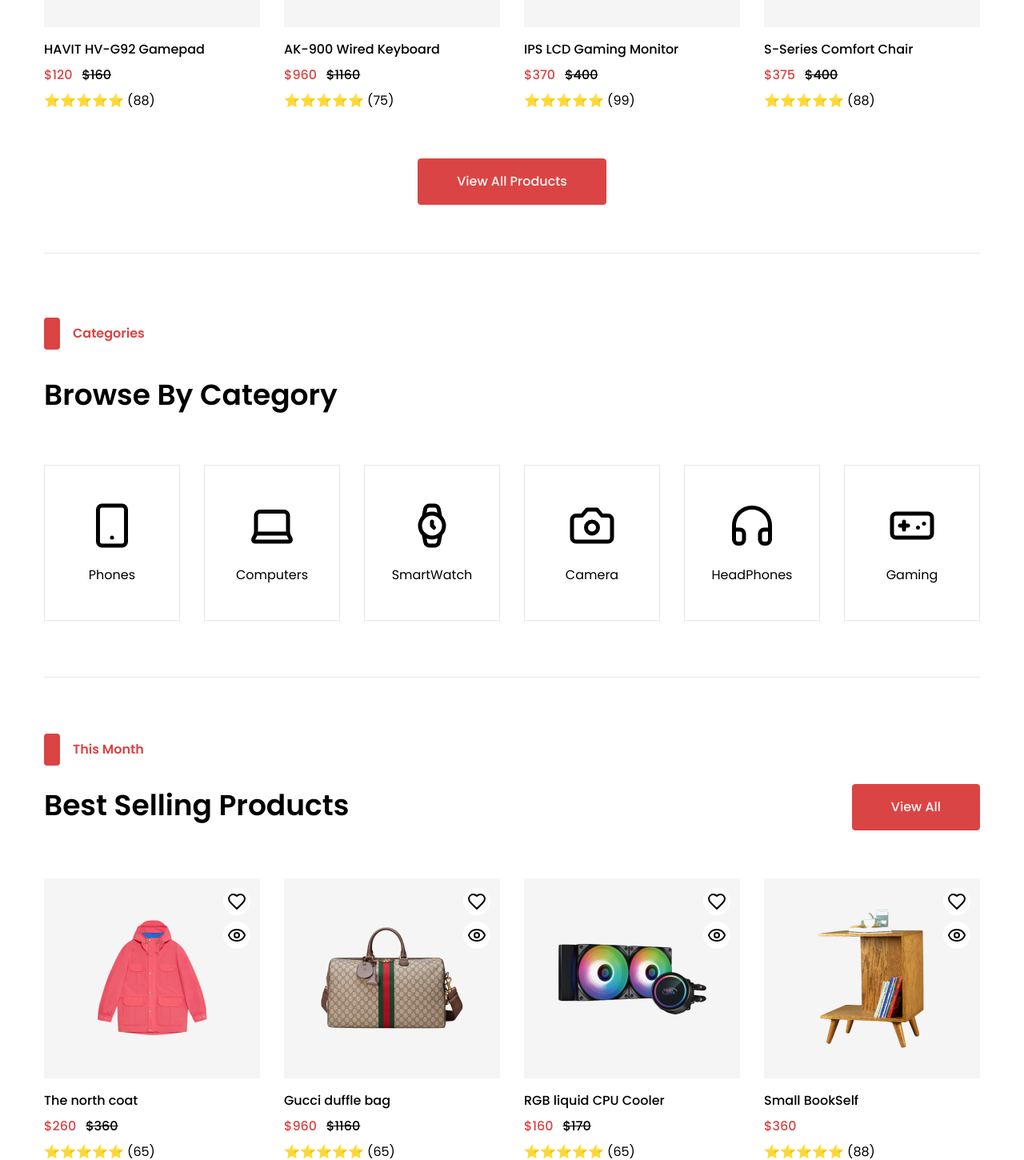
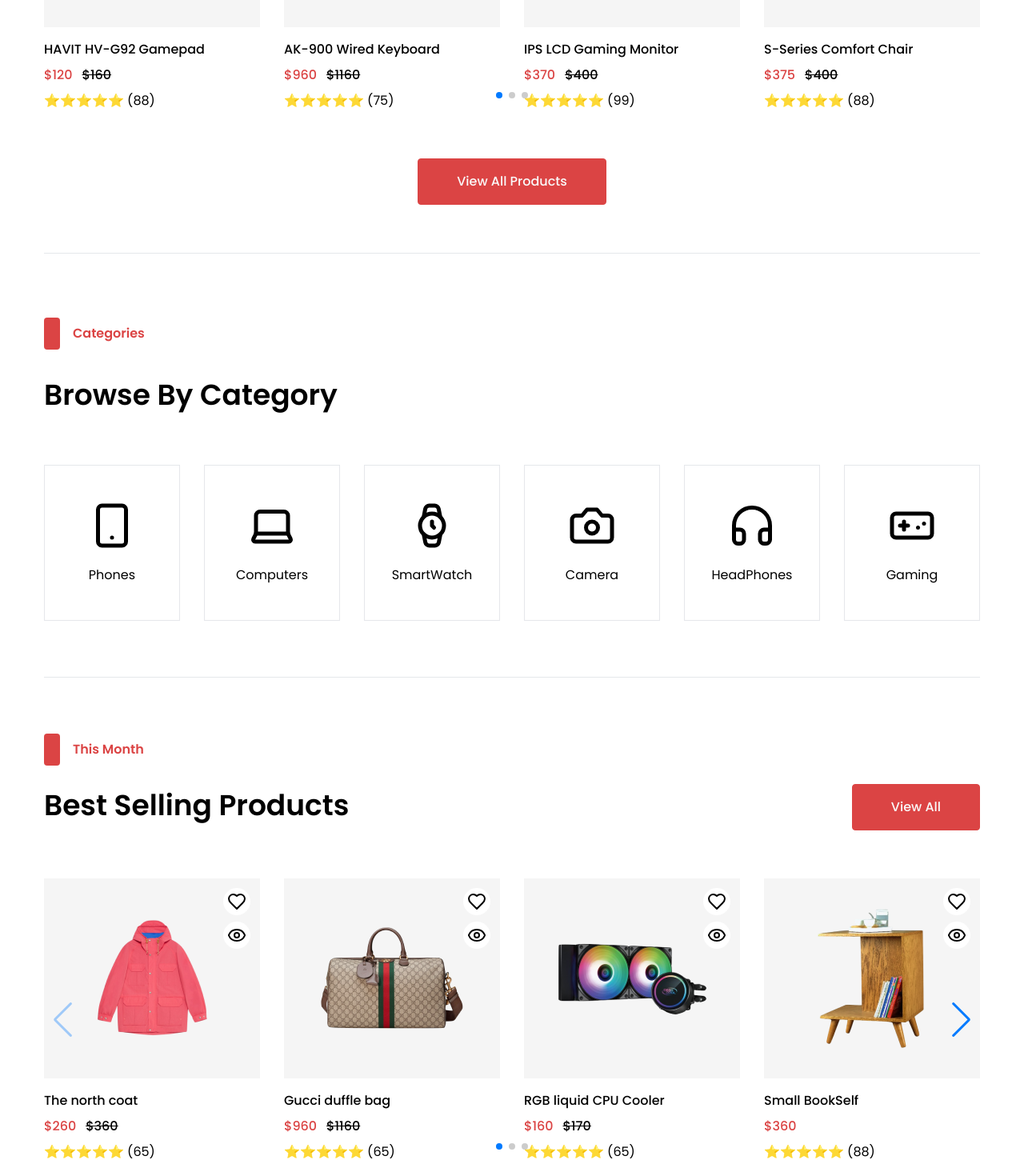
Before and after one commit to xkamoladdin/eShop, a React (Vite) app: page / in a window 1280 px wide. Shown: the part 1151-2601 px from the top of the page at 80% size. Built offline with nearby package versions, Linux system fonts and the light colour scheme.

Commit message:
carousel-button

```diff
--- a/src/Components/OurProducts/index.jsx
+++ b/src/Components/OurProducts/index.jsx
@@ -11,6 +11,8 @@
 import ProCard7 from'../../assets/procard7.png'
 import ProCard8 from'../../assets/procard8.png'
 import { NavLink } from "react-router-dom";
+import { Navigation, Pagination, Scrollbar, A11y } from 'swiper/modules';
+
 
 
 export default class index extends Component {
@@ -30,10 +32,13 @@
 
 
         <Swiper
+          modules={[Navigation, Pagination, Scrollbar, A11y]}
           spaceBetween={30}
           slidesPerView={4}
-          onSlideChange={() => console.log("slide change")}
+          navigation
+        //   pagination={{ clickable: true }}
           onSwiper={(swiper) => console.log(swiper)}
+          onSlideChange={() => console.log('slide change')}
           className="w-full mb-[60px]"
         >
             <SwiperSlide className="w-[270px]">
@@ -87,10 +92,13 @@
         </Swiper>
 
         <Swiper
+          modules={[Navigation, Pagination, Scrollbar, A11y]}
           spaceBetween={30}
           slidesPerView={4}
-          onSlideChange={() => console.log("slide change")}
+          navigation
+        //   pagination={{ clickable: true }}
           onSwiper={(swiper) => console.log(swiper)}
+          onSlideChange={() => console.log('slide change')}
           className="w-full mb-[60px]"
         >
             <SwiperSlide className="w-[270px]">
--- a/src/Components/ThisMonth/index.jsx
+++ b/src/Components/ThisMonth/index.jsx
@@ -8,6 +8,8 @@
 import Month2 from'../../assets/month-card2.png'
 import Month3 from'../../assets/month-card3.png'
 import Month4 from'../../assets/month-card4.png'
+import { Navigation, Pagination, Scrollbar, A11y } from 'swiper/modules';
+
 
 
 
@@ -30,10 +32,13 @@
           </div>
         </div>
         <Swiper
+          modules={[Navigation, Pagination, Scrollbar, A11y]}
           spaceBetween={30}
           slidesPerView={4}
-          onSlideChange={() => console.log("slide change")}
+          navigation
+          pagination={{ clickable: true }}
           onSwiper={(swiper) => console.log(swiper)}
+          onSlideChange={() => console.log('slide change')}
           className="w-full mb-[140px]"
         >
             <SwiperSlide className="w-[270px]">
--- a/src/Components/Today-Cart/index.jsx
+++ b/src/Components/Today-Cart/index.jsx
@@ -7,7 +7,14 @@
 import Game4 from'../../assets/game-card4.png'
 import { NavLink } from "react-router-dom";
 import { Heart, Eye } from 'lucide-react';
+import { Navigation, Pagination, Scrollbar, A11y } from 'swiper/modules';
 
+
+// Import Swiper styles
+import 'swiper/css';
+import 'swiper/css/navigation';
+import 'swiper/css/pagination';
+import 'swiper/css/scrollbar';
 export default class Index extends Component {
     constructor(props) {
       super(props);
@@ -58,10 +65,13 @@
           </div>
         </div>
         <Swiper
+          modules={[Navigation, Pagination, Scrollbar, A11y]}
           spaceBetween={30}
           slidesPerView={4}
-          onSlideChange={() => console.log("slide change")}
+          navigation
+          pagination={{ clickable: true }}
           onSwiper={(swiper) => console.log(swiper)}
+          onSlideChange={() => console.log('slide change')}
           className="w-full mb-[60px]"
         >
             <SwiperSlide className="w-[270px]">
```
